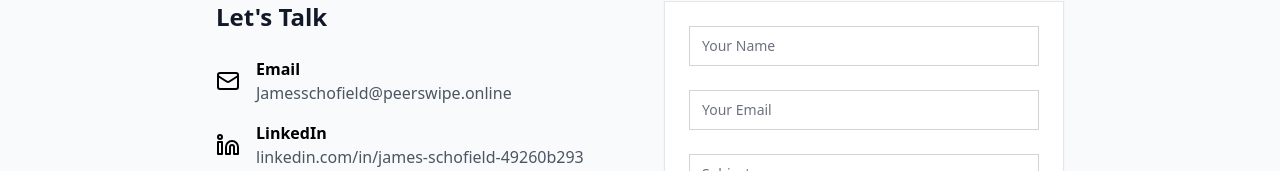
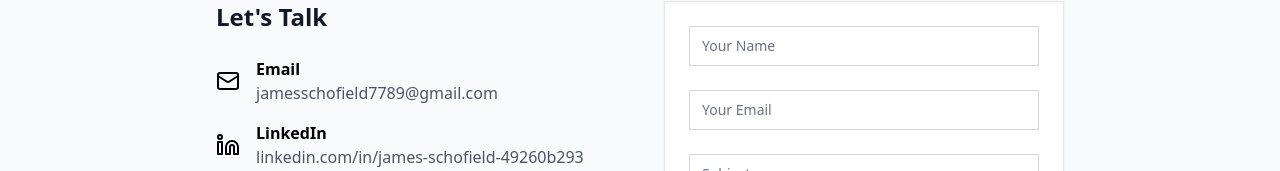
Before and after one commit to Jt-schofield1/portfolio, a Next.js app: page / in a window 1280 px wide. Shown: the part 10499-10670 px from the top of the page. Built offline with nearby package versions, Linux system fonts and the light colour scheme.

Commit message:
Update contact form to use Formspree and change email to jamesschofield7789@gmail.com

```diff
--- a/src/app/page.tsx
+++ b/src/app/page.tsx
@@ -1,7 +1,6 @@
 'use client';
 
 import { useState, useEffect, useRef } from "react";
-import emailjs from '@emailjs/browser';
 import { Button } from "@/components/ui/button";
 import { Card, CardContent } from "@/components/ui/card";
 import { Input } from "@/components/ui/input";
@@ -400,25 +399,27 @@ export default function Portfolio() {
     setSubmitStatus('idle');
 
     try {
-      // EmailJS configuration - you'll need to replace these with your actual IDs
-      const serviceID = 'YOUR_SERVICE_ID';
-      const templateID = 'YOUR_TEMPLATE_ID';
-      const publicKey = 'YOUR_PUBLIC_KEY';
+      const response = await fetch('https://formspree.io/f/xdkevnkw', {
+        method: 'POST',
+        headers: {
+          'Content-Type': 'application/json',
+        },
+        body: JSON.stringify({
+          name: formData.name,
+          email: formData.email,
+          subject: formData.subject,
+          message: formData.message,
+        }),
+      });
 
-      const templateParams = {
-        from_name: formData.name,
-        from_email: formData.email,
-        subject: formData.subject,
-        message: formData.message,
-        to_email: 'Jamesschofield@peerswipe.online'
-      };
-
-      await emailjs.send(serviceID, templateID, templateParams, publicKey);
-
-      setSubmitStatus('success');
-      setFormData({ name: '', email: '', subject: '', message: '' });
+      if (response.ok) {
+        setSubmitStatus('success');
+        setFormData({ name: '', email: '', subject: '', message: '' });
+      } else {
+        setSubmitStatus('error');
+      }
     } catch (error) {
-      console.error('EmailJS error:', error);
+      console.error('Formspree error:', error);
       setSubmitStatus('error');
     } finally {
       setIsSubmitting(false);
@@ -544,7 +545,7 @@ export default function Portfolio() {
 
                 {/* Social Links */}
                 <div className="flex space-x-4 pt-8 hero-social">
-                  <a href="mailto:Jamesschofield@peerswipe.online" className="p-3 bg-gray-800 text-white rounded-full hover:bg-gray-700 transition-colors">
+                  <a href="mailto:jamesschofield7789@gmail.com" className="p-3 bg-gray-800 text-white rounded-full hover:bg-gray-700 transition-colors">
                     <Mail className="w-5 h-5" />
                   </a>
                   <a href="https://github.com/Jt-schofield1" className="p-3 bg-gray-800 text-white rounded-full hover:bg-gray-700 transition-colors">
@@ -605,7 +606,7 @@ export default function Portfolio() {
 
               {/* Social Links */}
               <div className="flex justify-center space-x-4 hero-social">
-                <a href="mailto:Jamesschofield@peerswipe.online" className="p-3 bg-gray-800 text-white rounded-full hover:bg-gray-700 transition-colors">
+                <a href="mailto:jamesschofield7789@gmail.com" className="p-3 bg-gray-800 text-white rounded-full hover:bg-gray-700 transition-colors">
                   <Mail className="w-5 h-5" />
                 </a>
                 <a href="https://github.com/Jt-schofield1" className="p-3 bg-gray-800 text-white rounded-full hover:bg-gray-700 transition-colors">
@@ -1105,7 +1106,7 @@ export default function Portfolio() {
                   <Mail className="w-6 h-6 text-black" />
                   <div>
                     <p className="font-semibold">Email</p>
-                    <p className="text-gray-600">Jamesschofield@peerswipe.online</p>
+                    <p className="text-gray-600">jamesschofield7789@gmail.com</p>
                   </div>
                 </div>
                 <div className="flex items-center space-x-4">
@@ -1203,7 +1204,7 @@ export default function Portfolio() {
               <p>&copy; 2024 JT Schofield. All rights reserved.</p>
             </div>
             <div className="flex space-x-4">
-              <a href="mailto:Jamesschofield@peerswipe.online" className="text-gray-300 hover:text-white transition-colors">
+              <a href="mailto:jamesschofield7789@gmail.com" className="text-gray-300 hover:text-white transition-colors">
                 <Mail className="w-5 h-5" />
               </a>
               <a href="https://github.com/Jt-schofield1" className="text-gray-300 hover:text-white transition-colors">
```
